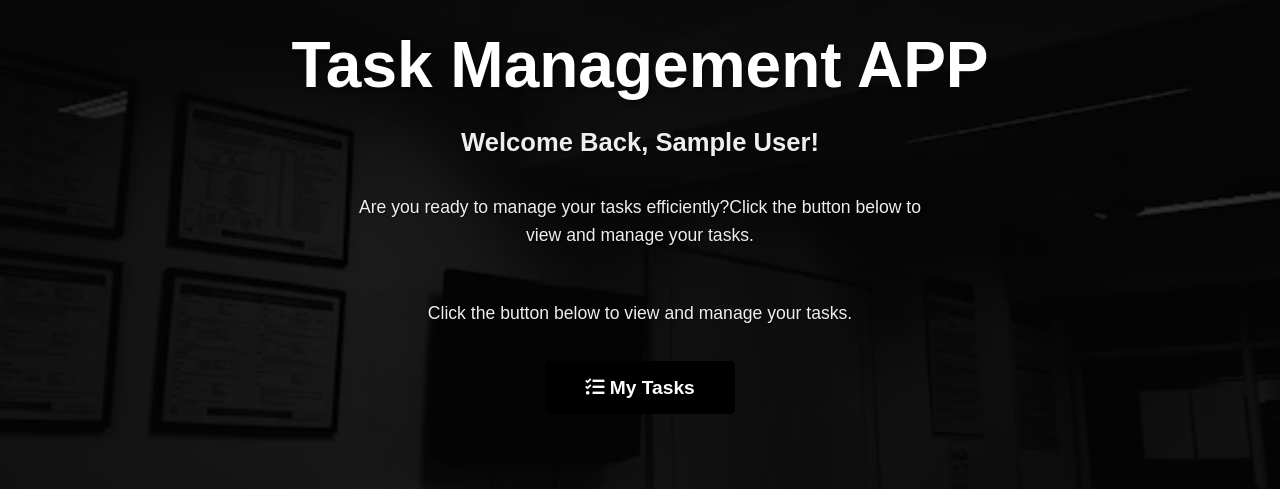
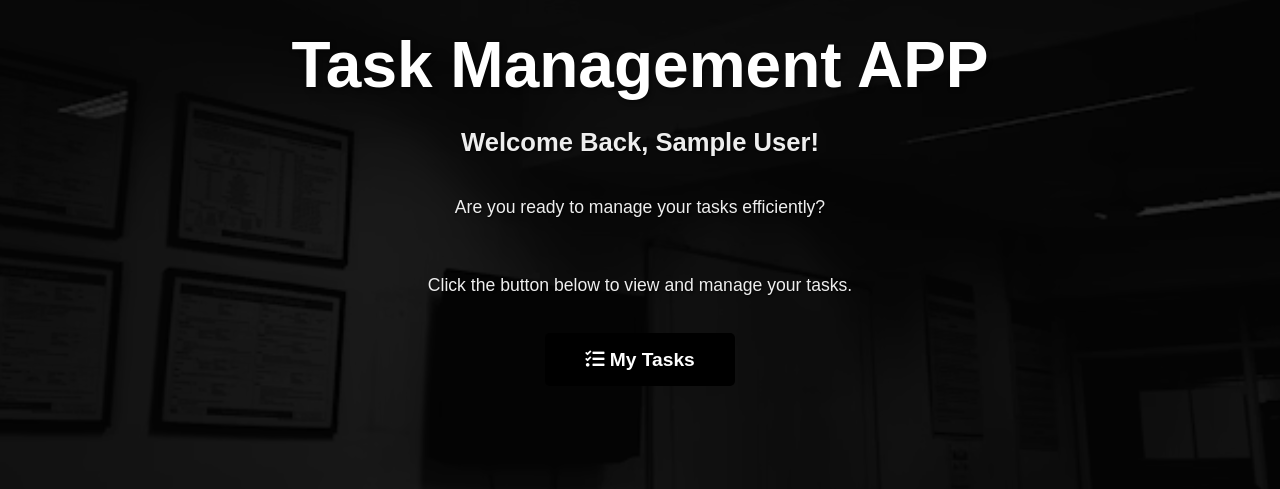
Before and after one commit to krissshnaverrrma/Task-Management-APP, a Flask app: page / in a window 1280 px wide. Shown: the part 215-704 px from the top of the page. Run offline with Flask 3, Linux system fonts and the light colour scheme; the visitor is signed in with stand-in values (Sample User, id 1).

```diff
--- a/templates/index.html
+++ b/templates/index.html
@@ -8,7 +8,7 @@
             Welcome Back, {{ current_user.fullname }}!
         </p>
         <p style="font-size: 1.1em; max-width: 600px; margin: 0 auto 50px auto;">
-            Are you ready to manage your tasks efficiently?Click the button below to view and manage your tasks.
+            Are you ready to manage your tasks efficiently?
         </p>
         <p style="font-size: 1.1em; max-width: 600px; margin: 0 auto 50px auto;">
             Click the button below to view and manage your tasks.
```
Also changed, not shown: api/instance/site.db (added).
